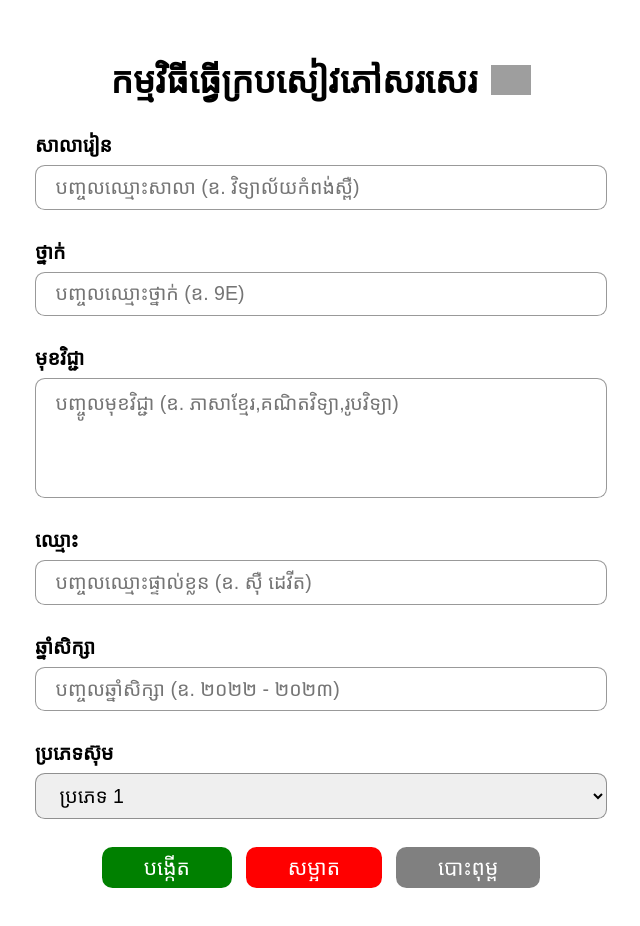
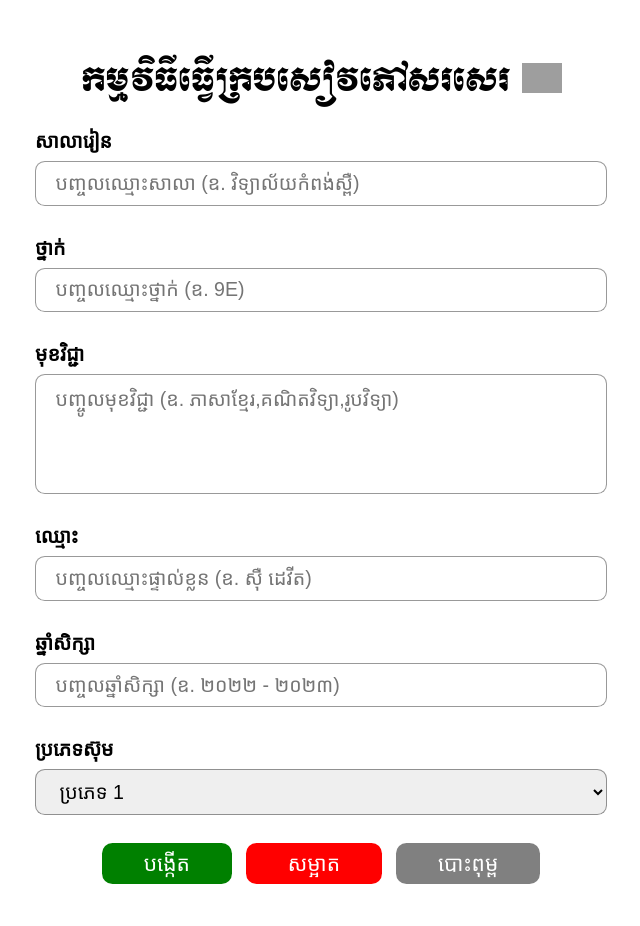
Before and after one commit to samithseu/personal-site, a plain HTML site: page cover-maker/index.html in a window 1280 px wide. Shown: the whole page, without its empty margins (319-959 px from the left). Drawn offline with Linux system fonts and the light colour scheme; grey boxes are pictures that could not be loaded.

Commit message:
update cover-maker

```diff
--- a/cover-maker/style.css
+++ b/cover-maker/style.css
@@ -1,8 +1,12 @@
+@font-face {
+  font-family: "KhmerMool1";
+  src: url("./fonts/KHMMOOL1.ttf");
+}
 :root {
   --width: 14.85;
   --height: 21;
-  --kh-font: "Khmer Mool1";
-  --width-size: 535px;
+  --kh-font: "KhmerMool1";
+  --width-size: 540px;
 }
 *,
 ::after,
@@ -88,6 +92,7 @@ video {
 }
 
 .cover img {
+  position: absolute;
   top: 0;
   left: 0;
   width: 100%;
@@ -120,7 +125,7 @@ video {
   gap: 1em;
   & h1 {
     font-size: 2.5rem;
-    font-weight: bold;
+    font-family: var(--kh-font);
     text-align: center;
   }
   & img {
@@ -204,5 +209,5 @@ video {
 @page {
   size: A4 landscape;
   margin: 0;
-  margin-top: 0.5cm;
+  margin-top: 0.3cm;
 }
```
Also changed, not shown: cover-maker/fonts/KHMMOOL1.ttf (added).
